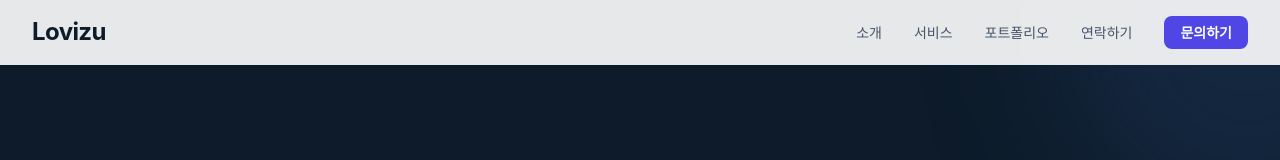
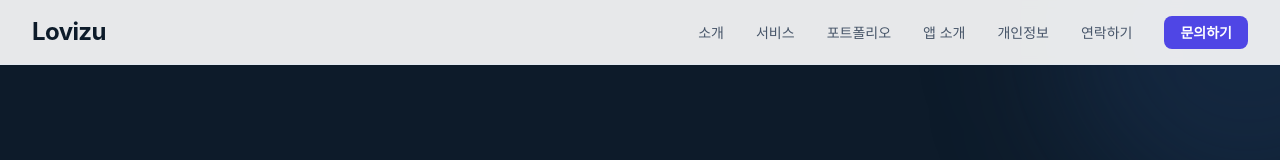
Before and after one commit to yousung/homepage, a Next.js app in the folder apps/web/: page / in a window 1280 px wide. Shown: the top 160 px of the page. Built offline with nearby package versions, Linux system fonts and the light colour scheme; a web font is replaced by a local one.

Commit message:
feat: link church app pages from navigation

```diff
--- a/apps/web/components/Nav.tsx
+++ b/apps/web/components/Nav.tsx
@@ -1,11 +1,14 @@
 'use client';
 
 import { useState } from 'react';
+import { THELC_APP_INTRO_URL, THELC_PRIVACY_URL } from '@/lib/thelcApp';
 
 const links = [
   { label: '소개', href: '#about' },
   { label: '서비스', href: '#services' },
   { label: '포트폴리오', href: '#portfolio' },
+  { label: '앱 소개', href: THELC_APP_INTRO_URL, external: true },
+  { label: '개인정보', href: THELC_PRIVACY_URL, external: true },
   { label: '연락하기', href: '#contact' },
 ];
 
@@ -13,17 +16,25 @@ export default function Nav() {
   const [open, setOpen] = useState(false);
 
   return (
-    <nav className="fixed left-0 right-0 top-0 z-50 border-b border-brand-border bg-white/90 shadow-sm backdrop-blur-sm">
+    <nav
+      aria-label="주요 메뉴"
+      className="fixed left-0 right-0 top-0 z-50 border-b border-brand-border bg-white/90 shadow-sm backdrop-blur-sm"
+    >
       <div className="mx-auto max-w-7xl px-4 sm:px-6 lg:px-8">
         <div className="flex h-16 items-center justify-between">
           <a href="#" className="text-2xl font-bold tracking-tight text-brand-primary">
             Lovizu
           </a>
 
-          <ul className="hidden items-center gap-8 md:flex">
+          <ul className="hidden items-center gap-5 md:flex lg:gap-6 xl:gap-8">
             {links.map((link) => (
               <li key={link.href}>
-                <a href={link.href} className="text-sm font-medium text-brand-text-muted transition-colors hover:text-brand-primary">
+                <a
+                  href={link.href}
+                  target={link.external ? '_blank' : undefined}
+                  rel={link.external ? 'noreferrer noopener' : undefined}
+                  className="text-sm font-medium text-brand-text-muted transition-colors hover:text-brand-primary"
+                >
                   {link.label}
                 </a>
               </li>
@@ -62,6 +73,8 @@ export default function Nav() {
               <li key={link.href}>
                 <a
                   href={link.href}
+                  target={link.external ? '_blank' : undefined}
+                  rel={link.external ? 'noreferrer noopener' : undefined}
                   className="block rounded-lg px-3 py-2 text-sm font-medium text-brand-text-muted hover:bg-brand-bg"
                   onClick={() => setOpen(false)}
                 >
--- a/apps/web/components/Portfolio.tsx
+++ b/apps/web/components/Portfolio.tsx
@@ -1,3 +1,5 @@
+import { THELC_PRIVACY_URL } from '@/lib/thelcApp';
+
 type Project = {
   tag: string;
   title: string;
@@ -160,7 +162,7 @@ export default function Portfolio() {
               </p>
             </div>
             <a
-              href="https://private-document.lovizu.com/"
+              href={THELC_PRIVACY_URL}
               target="_blank"
               rel="noreferrer noopener"
               className="inline-flex shrink-0 items-center justify-center rounded-xl bg-brand-primary px-5 py-3 text-sm font-semibold text-white transition-colors hover:bg-brand-secondary focus:outline-none focus:ring-2 focus:ring-brand-accent focus:ring-offset-2"
--- /dev/null
+++ b/apps/web/lib/thelcApp.ts
@@ -0,0 +1,4 @@
+export const THELC_APP_INTRO_URL =
+  'https://lovizu.tistory.com/pages/주님의교회-YouTube-자동화-앱-thelc-youtube-desktop';
+
+export const THELC_PRIVACY_URL = 'https://private-document.lovizu.com/';
```
Also changed, not shown: 1 other file (tests, documents, lock files or other folders).
